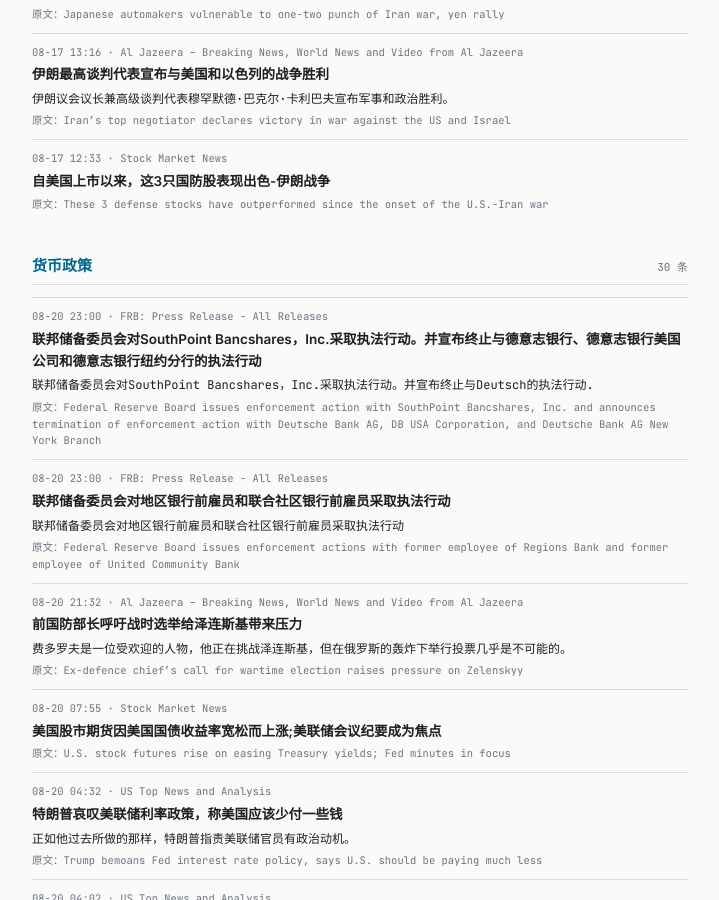
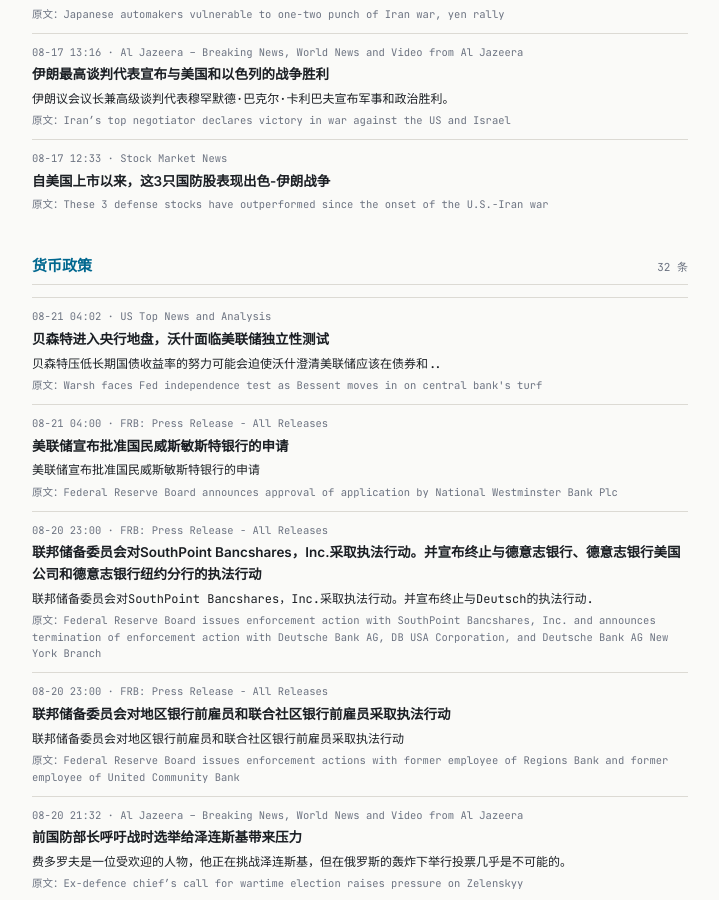
Before and after one commit to tang3super/tang3super.github.io, a Jekyll site: the page built from macro-trade/news-digest.md, in a window 1280 px wide and 900 px high, scrolled down 8231 px. Shown: the whole window, without its empty margins (280-999 px from the left). Built offline with Jekyll 4.4.1, drawn with Linux system fonts in a browser that asks for light colours; some of the changed text lies outside the part shown.

Commit message:
sync news-digest article

```diff
--- a/macro-trade/news-digest.md
+++ b/macro-trade/news-digest.md
@@ -5,7 +5,7 @@
 date: '2026-08-21'
 summary: 2026年第34周监控
 week_label: 2026年第34周监控
-last_updated: 2026-08-21 03:59
+last_updated: 2026-08-21 04:34
 refresh_note: 每 5 分钟自动刷新
 topics:
 - name: 地缘政治
@@ -557,6 +557,20 @@
     title_zh: 自美国上市以来，这3只国防股表现出色-伊朗战争
 - name: 货币政策
   items:
+  - title: Warsh faces Fed independence test as Bessent moves in on central bank's turf
+    summary: Bessent’s effort to tamp down long-term Treasury yields could force Warsh to clarify how far the Fed should go in coordinating on bonds and…
+    link: https://www.cnbc.com/2026/08/20/bessent-warsh-fed-bond-market-treasury-yields.html
+    source: US Top News and Analysis
+    time: 08-21 04:02
+    title_zh: 贝森特进入央行地盘，沃什面临美联储独立性测试
+    summary_zh: 贝森特压低长期国债收益率的努力可能会迫使沃什澄清美联储应该在债券和..
+  - title: Federal Reserve Board announces approval of application by National Westminster Bank Plc
+    summary: Federal Reserve Board announces approval of application by National Westminster Bank Plc
+    link: https://www.federalreserve.gov/newsevents/pressreleases/orders20260820a.htm
+    source: 'FRB: Press Release - All Releases'
+    time: 08-21 04:00
+    title_zh: 美联储宣布批准国民威斯敏斯特银行的申请
+    summary_zh: 美联储宣布批准国民威斯敏斯特银行的申请
   - title: Federal Reserve Board issues enforcement action with SouthPoint Bancshares, Inc. and announces termination of enforcement action with Deutsche Bank AG, DB USA Corporation, and Deutsche Bank AG New York Branch
     summary: Federal Reserve Board issues enforcement action with SouthPoint Bancshares, Inc. and announces termination of enforcement action with Deutsc…
     link: https://www.federalreserve.gov/newsevents/pressreleases/enforcement20260820b.htm
```
